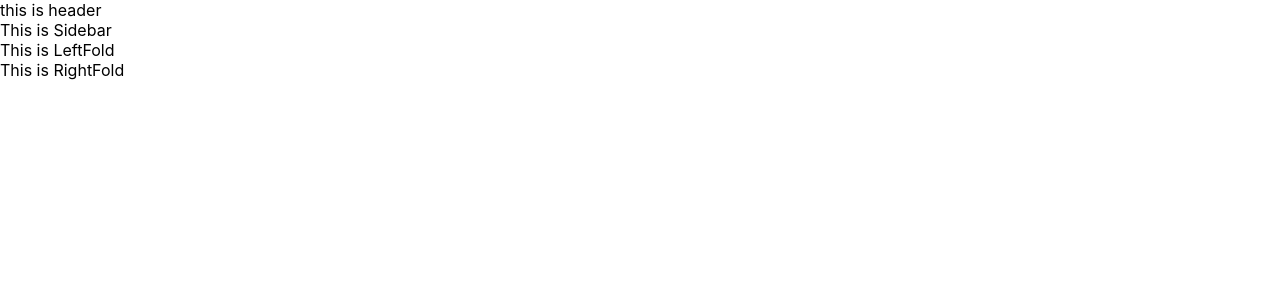
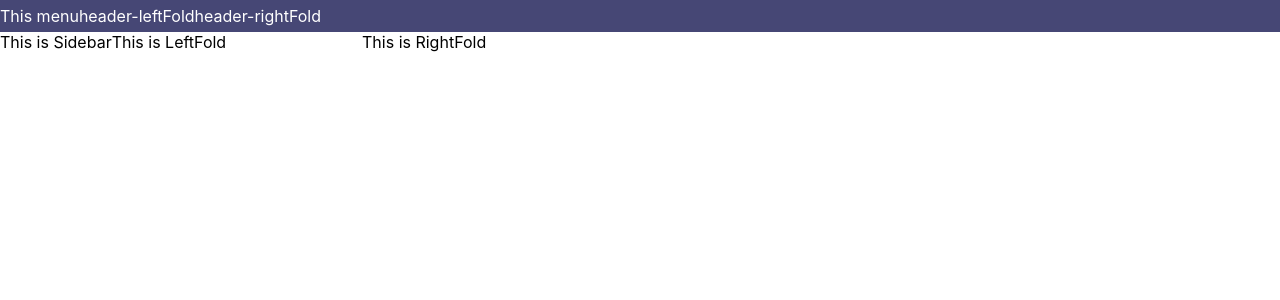
Before and after one commit to EvgeniyKucheryavenko/MicrosoftCloneTeams, a React (Create React App) app: page / in a window 1280 px wide. Shown: the top 300 px of the page. Built offline with nearby package versions, Linux system fonts and the light colour scheme.

Commit message:
srtled header

```diff
--- a/src/components/calls/Calls.css
+++ b/src/components/calls/Calls.css
@@ -0,0 +1,23 @@
+.calls-body {
+    display: flex;
+    width: 100%;
+    flex: 1;
+    height: 94%;
+
+}
+.calls-container {
+    width: 100%;
+    height: 100vh;
+}
+.calls-sidebar {
+    display: flex;
+    float: 1;
+}
+.calls-leftFold {
+    display: flex;
+    flex: 3;
+}
+.calls-rightFold {
+    display: flex;
+    flex: 11;
+}
--- a/src/components/calls/index.jsx
+++ b/src/components/calls/index.jsx
@@ -4,6 +4,7 @@ import Header from '../common/header';
 import Sidebar from '../common/sidebar';
 import LeftFold from "./left-fold";
 import RightFold from "./right-fold";
+
 
 const Calls = () => {
     return (
--- /dev/null
+++ b/src/components/common/header/header.css
@@ -0,0 +1,8 @@
+.header {
+    width: 100%;
+    display: flex;
+    background-color: #464775;
+    color: #fff;
+    flex: 1;
+    padding: 6px 0;
+}
--- a/src/components/common/header/index.jsx
+++ b/src/components/common/header/index.jsx
@@ -1,9 +1,18 @@
 import React from 'react';
+import './header.css';
 
 const Header = () => {
     return (
-        <div>
-            this is header
+        <div className="header">
+            <div className="header-menu">
+                This menu
+            </div>
+            <div className="header-leftFold">
+                header-leftFold
+            </div>
+            <div className="header-rightFold">
+                header-rightFold
+            </div>
         </div>
     );
 };
```
Also changed, not shown: 1 other file (tests, documents, lock files or other folders).
